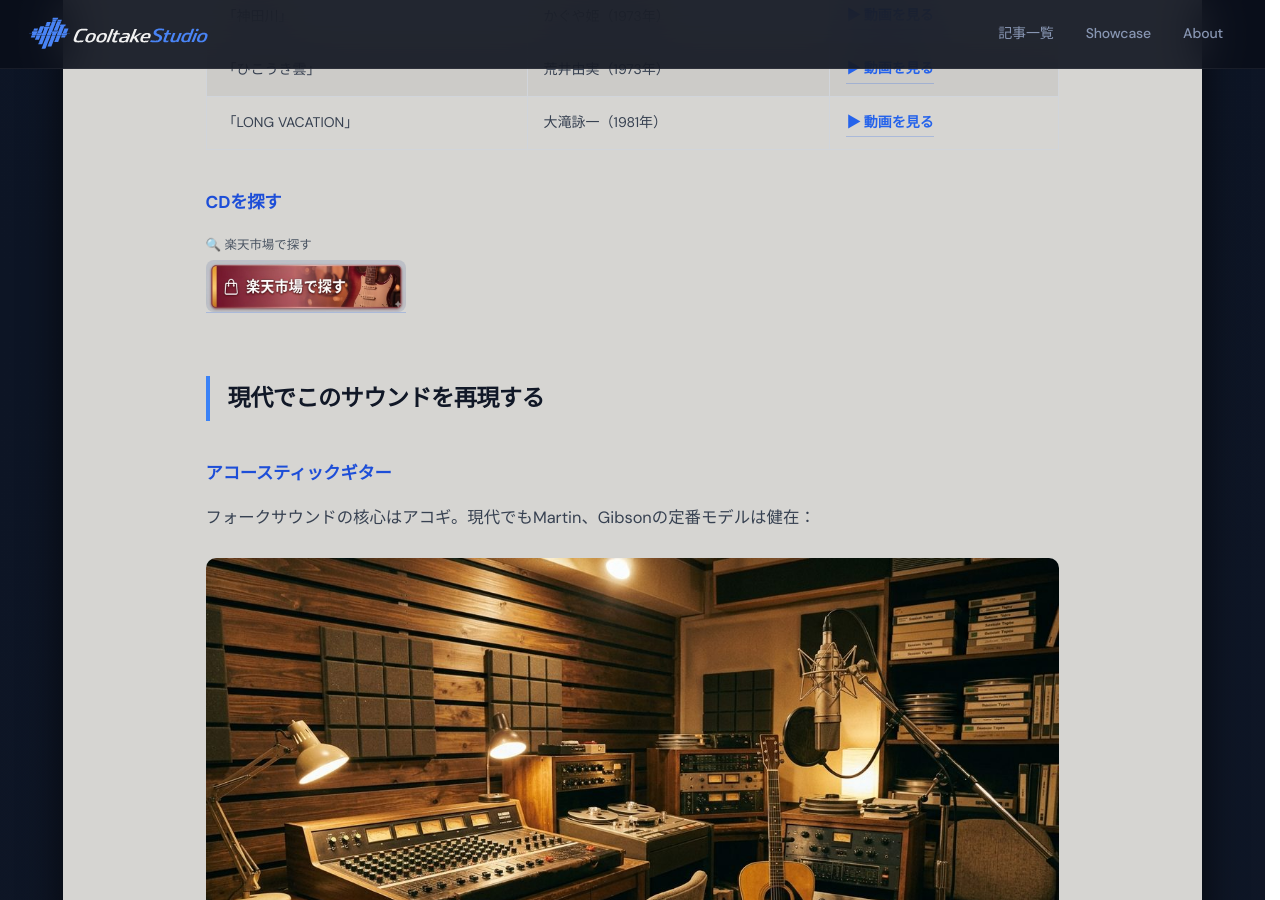
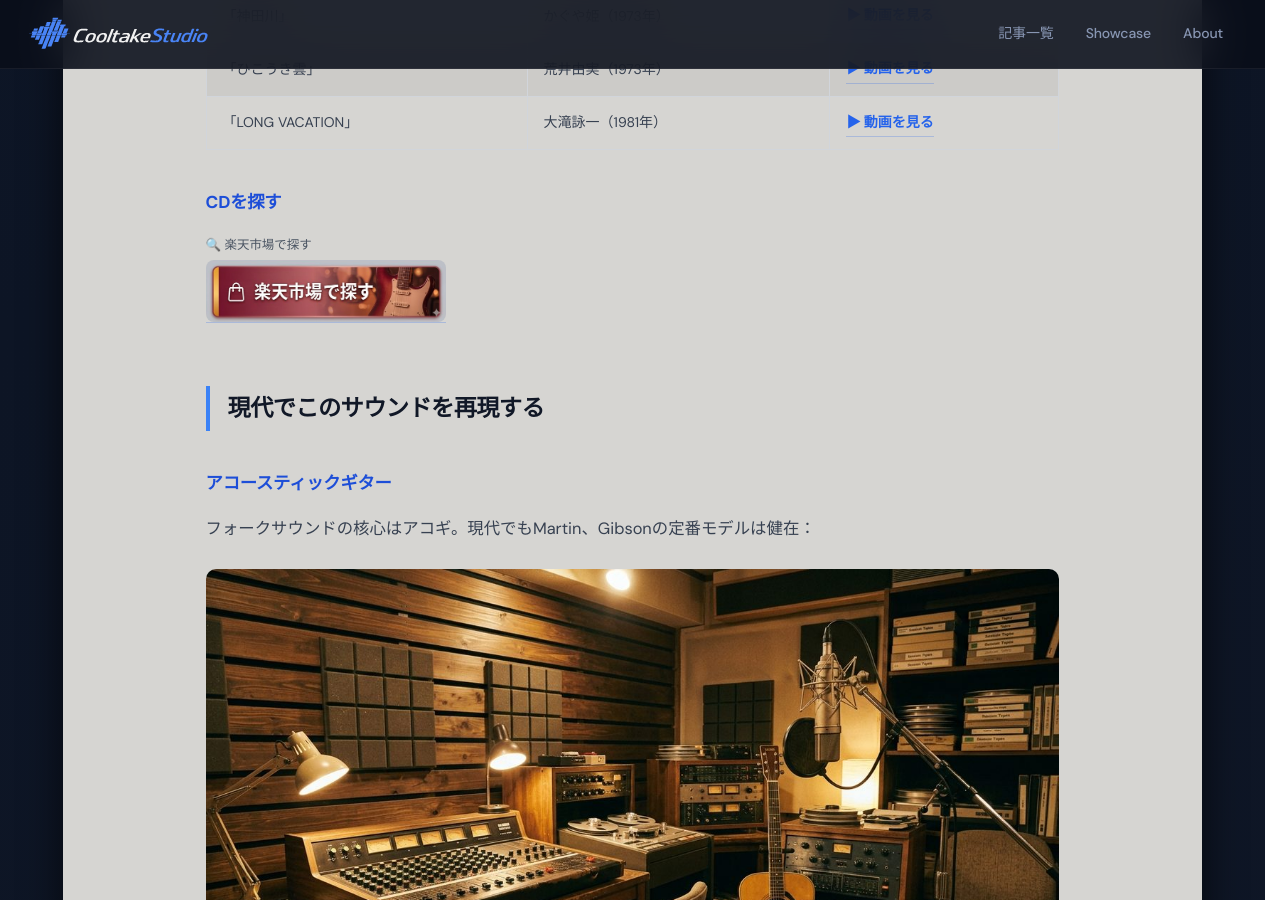
Before and after one commit to cooltake/cooltake-staging, a Jekyll site: the page built from _posts/2026-05-30-japan-music-02-folk-new-music.md, in a window 1280 px wide and 900 px high, scrolled down 2844 px. Built offline with Jekyll 4.4.1, drawn with Linux system fonts in a browser that asks for light colours; some web fonts are replaced.

Commit message:
style: flex horizontal buttons + larger width in 2026-05-30-japan-music-02-folk-new-music.md

```diff
--- a/_posts/2026-05-30-japan-music-02-folk-new-music.md
+++ b/_posts/2026-05-30-japan-music-02-folk-new-music.md
@@ -75,7 +75,7 @@
 ### CDを探す
 
 <div style="margin:.8rem 0;"><span style="display:block;font-size:.78rem;color:#4b5563;margin-bottom:3px;margin-top:6px;">🔍 楽天市場で探す</span>
-<a href="https://hb.afl.rakuten.co.jp/ichiba/0b15ddc7.28c5c9ed.0b15ddc8.5d23dd4d/?pc=https%3A%2F%2Fsearch.rakuten.co.jp%2Fsearch%2Fmall%2F%E5%90%89%E7%94%B0%E6%8B%93%E9%83%8E%20%E4%BA%95%E4%B8%8A%E9%99%BD%E6%B0%B4%20%E8%8D%92%E4%BA%95%E7%94%B1%E5%AE%9F%20CD%2F" rel="nofollow" referrerpolicy="no-referrer-when-downgrade" style="display:inline-block;text-decoration:none;"><img src="/assets/images/btn-rakuten.jpg" alt="楽天市場で探す" width="200" style="height:auto;border-radius:8px;display:block;"></a></div>
+<a href="https://hb.afl.rakuten.co.jp/ichiba/0b15ddc7.28c5c9ed.0b15ddc8.5d23dd4d/?pc=https%3A%2F%2Fsearch.rakuten.co.jp%2Fsearch%2Fmall%2F%E5%90%89%E7%94%B0%E6%8B%93%E9%83%8E%20%E4%BA%95%E4%B8%8A%E9%99%BD%E6%B0%B4%20%E8%8D%92%E4%BA%95%E7%94%B1%E5%AE%9F%20CD%2F" rel="nofollow" referrerpolicy="no-referrer-when-downgrade" style="display:inline-block;text-decoration:none;"><img src="/assets/images/btn-rakuten.jpg" alt="楽天市場で探す" width="240" style="height:auto;border-radius:8px;display:block;"></a></div>
 
 
 ## 現代でこのサウンドを再現する
@@ -90,8 +90,8 @@
 </figure>
 
 <div style="margin:.8rem 0;"><span style="display:block;font-size:.78rem;color:#4b5563;margin-bottom:3px;margin-top:6px;">🔍 楽天市場で探す</span>
-<a href="https://hb.afl.rakuten.co.jp/ichiba/0b15ddc7.28c5c9ed.0b15ddc8.5d23dd4d/?pc=https%3A%2F%2Fsearch.rakuten.co.jp%2Fsearch%2Fmall%2FMartin%20%E3%82%A2%E3%82%B3%E3%83%BC%E3%82%B9%E3%83%86%E3%82%A3%E3%83%83%E3%82%AF%E3%82%AE%E3%82%BF%E3%83%BC%2F" rel="nofollow" referrerpolicy="no-referrer-when-downgrade" style="display:inline-block;text-decoration:none;"><img src="/assets/images/btn-rakuten.jpg" alt="楽天市場で探す" width="200" style="height:auto;border-radius:8px;display:block;"></a></div><div style="margin:.8rem 0;"><span style="display:block;font-size:.78rem;color:#4b5563;margin-bottom:3px;margin-top:6px;">🛒 サウンドハウスで探す</span>
-<a href="https://h.accesstrade.net/sp/cc?rk=01001xqc00os63&url=https%3A%2F%2Fwww.soundhouse.co.jp%2Fsearch%2Findex%3Fs_category_cd%3D120" rel="nofollow" referrerpolicy="no-referrer-when-downgrade" style="display:inline-block;text-decoration:none;"><img src="/assets/images/btn-soundhouse.jpg" alt="サウンドハウスで探す" width="200" style="height:auto;border-radius:8px;display:block;"></a></div>
+<a href="https://hb.afl.rakuten.co.jp/ichiba/0b15ddc7.28c5c9ed.0b15ddc8.5d23dd4d/?pc=https%3A%2F%2Fsearch.rakuten.co.jp%2Fsearch%2Fmall%2FMartin%20%E3%82%A2%E3%82%B3%E3%83%BC%E3%82%B9%E3%83%86%E3%82%A3%E3%83%83%E3%82%AF%E3%82%AE%E3%82%BF%E3%83%BC%2F" rel="nofollow" referrerpolicy="no-referrer-when-downgrade" style="display:inline-block;text-decoration:none;"><img src="/assets/images/btn-rakuten.jpg" alt="楽天市場で探す" width="240" style="height:auto;border-radius:8px;display:block;"></a></div><div style="margin:.8rem 0;"><span style="display:block;font-size:.78rem;color:#4b5563;margin-bottom:3px;margin-top:6px;">🛒 サウンドハウスで探す</span>
+<a href="https://h.accesstrade.net/sp/cc?rk=01001xqc00os63&url=https%3A%2F%2Fwww.soundhouse.co.jp%2Fsearch%2Findex%3Fs_category_cd%3D120" rel="nofollow" referrerpolicy="no-referrer-when-downgrade" style="display:inline-block;text-decoration:none;"><img src="/assets/images/btn-soundhouse.jpg" alt="サウンドハウスで探す" width="240" style="height:auto;border-radius:8px;display:block;"></a></div>
 
 ### テープエコーをプラグインで再現
 
@@ -115,13 +115,13 @@
 ### 関連書籍・教則本を探す
 
 <div style="margin:.8rem 0;"><span style="display:block;font-size:.78rem;color:#4b5563;margin-bottom:3px;margin-top:6px;">🔍 楽天市場で探す</span>
-<a href="https://hb.afl.rakuten.co.jp/ichiba/0b15ddc7.28c5c9ed.0b15ddc8.5d23dd4d/?pc=https%3A%2F%2Fsearch.rakuten.co.jp%2Fsearch%2Fmall%2F%E3%82%A2%E3%82%B3%E3%83%BC%E3%82%B9%E3%83%86%E3%82%A3%E3%83%83%E3%82%AF%E3%82%AE%E3%82%BF%E3%83%BC%20%E6%95%99%E5%89%87%E6%9C%AC%2F" rel="nofollow" referrerpolicy="no-referrer-when-downgrade" style="display:inline-block;text-decoration:none;"><img src="/assets/images/btn-rakuten.jpg" alt="楽天市場で探す" width="200" style="height:auto;border-radius:8px;display:block;"></a></div>
+<a href="https://hb.afl.rakuten.co.jp/ichiba/0b15ddc7.28c5c9ed.0b15ddc8.5d23dd4d/?pc=https%3A%2F%2Fsearch.rakuten.co.jp%2Fsearch%2Fmall%2F%E3%82%A2%E3%82%B3%E3%83%BC%E3%82%B9%E3%83%86%E3%82%A3%E3%83%83%E3%82%AF%E3%82%AE%E3%82%BF%E3%83%BC%20%E6%95%99%E5%89%87%E6%9C%AC%2F" rel="nofollow" referrerpolicy="no-referrer-when-downgrade" style="display:inline-block;text-decoration:none;"><img src="/assets/images/btn-rakuten.jpg" alt="楽天市場で探す" width="240" style="height:auto;border-radius:8px;display:block;"></a></div>
 
 ### 関連機材を探す
 
 <div style="margin:.8rem 0;"><span style="display:block;font-size:.78rem;color:#4b5563;margin-bottom:3px;margin-top:6px;">🔍 楽天市場で探す</span>
-<a href="https://hb.afl.rakuten.co.jp/ichiba/0b15ddc7.28c5c9ed.0b15ddc8.5d23dd4d/?pc=https%3A%2F%2Fsearch.rakuten.co.jp%2Fsearch%2Fmall%2F%E3%82%A2%E3%82%B3%E3%83%BC%E3%82%B9%E3%83%86%E3%82%A3%E3%83%83%E3%82%AF%E3%82%AE%E3%82%BF%E3%83%BC%20Martin%2F" rel="nofollow" referrerpolicy="no-referrer-when-downgrade" style="display:inline-block;text-decoration:none;"><img src="/assets/images/btn-rakuten.jpg" alt="楽天市場で探す" width="200" style="height:auto;border-radius:8px;display:block;"></a></div><div style="margin:.8rem 0;"><span style="display:block;font-size:.78rem;color:#4b5563;margin-bottom:3px;margin-top:6px;">🛒 サウンドハウスで探す</span>
-<a href="https://h.accesstrade.net/sp/cc?rk=01001xqc00os63&url=https%3A%2F%2Fwww.soundhouse.co.jp%2Fsearch%2Findex%3Fs_category_cd%3D120" rel="nofollow" referrerpolicy="no-referrer-when-downgrade" style="display:inline-block;text-decoration:none;"><img src="/assets/images/btn-soundhouse.jpg" alt="サウンドハウスで探す" width="200" style="height:auto;border-radius:8px;display:block;"></a></div>
+<a href="https://hb.afl.rakuten.co.jp/ichiba/0b15ddc7.28c5c9ed.0b15ddc8.5d23dd4d/?pc=https%3A%2F%2Fsearch.rakuten.co.jp%2Fsearch%2Fmall%2F%E3%82%A2%E3%82%B3%E3%83%BC%E3%82%B9%E3%83%86%E3%82%A3%E3%83%83%E3%82%AF%E3%82%AE%E3%82%BF%E3%83%BC%20Martin%2F" rel="nofollow" referrerpolicy="no-referrer-when-downgrade" style="display:inline-block;text-decoration:none;"><img src="/assets/images/btn-rakuten.jpg" alt="楽天市場で探す" width="240" style="height:auto;border-radius:8px;display:block;"></a></div><div style="margin:.8rem 0;"><span style="display:block;font-size:.78rem;color:#4b5563;margin-bottom:3px;margin-top:6px;">🛒 サウンドハウスで探す</span>
+<a href="https://h.accesstrade.net/sp/cc?rk=01001xqc00os63&url=https%3A%2F%2Fwww.soundhouse.co.jp%2Fsearch%2Findex%3Fs_category_cd%3D120" rel="nofollow" referrerpolicy="no-referrer-when-downgrade" style="display:inline-block;text-decoration:none;"><img src="/assets/images/btn-soundhouse.jpg" alt="サウンドハウスで探す" width="240" style="height:auto;border-radius:8px;display:block;"></a></div>
 
 ## フォークが残したもの
 
```
